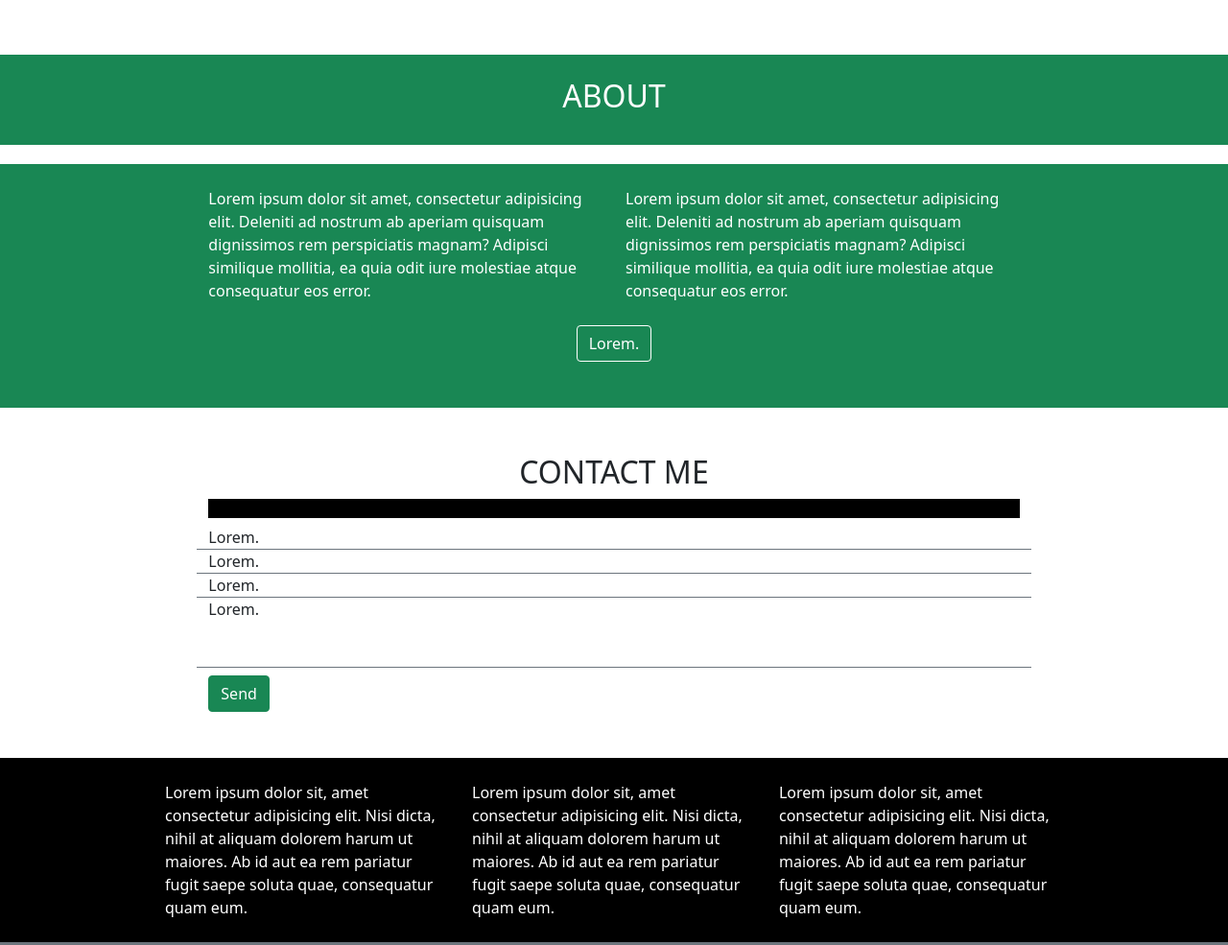
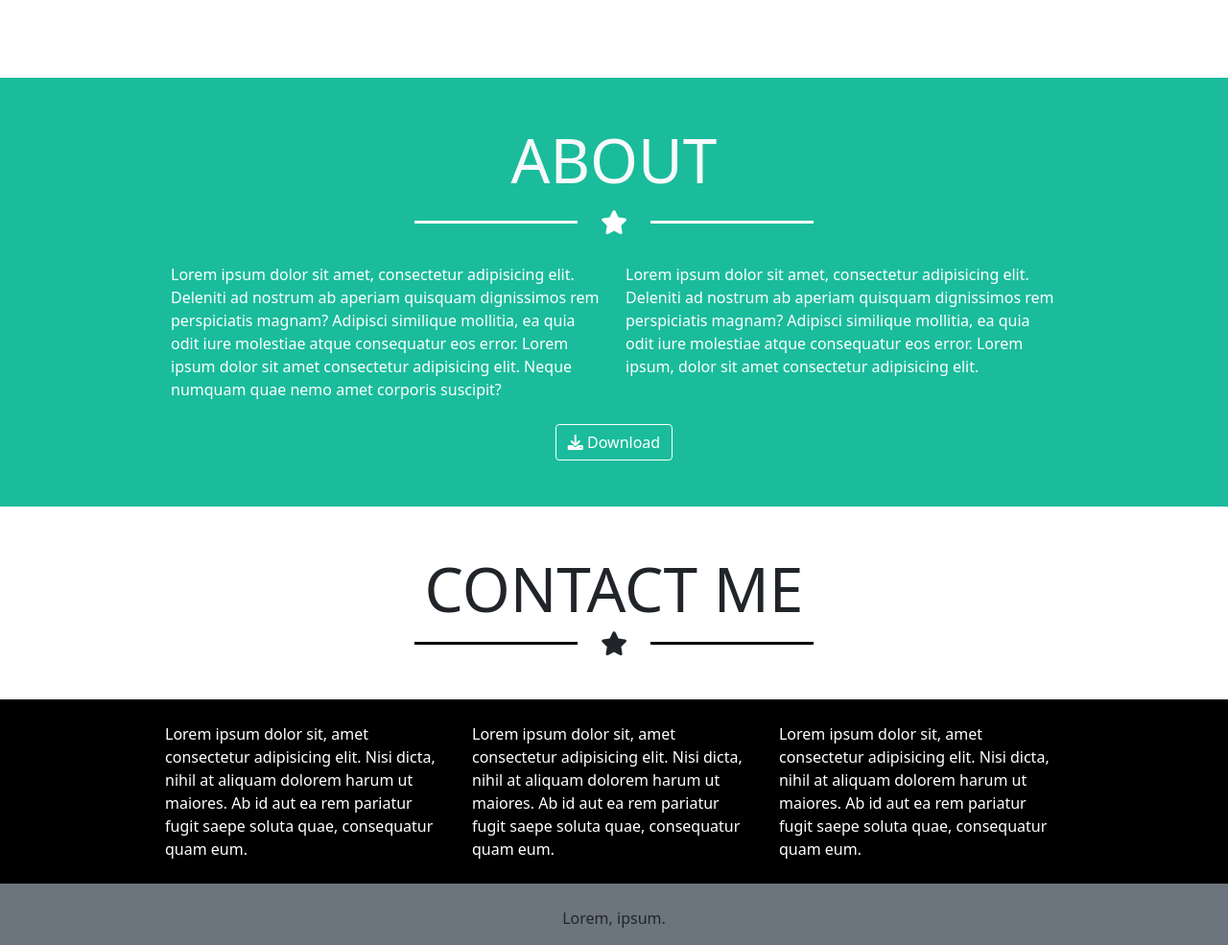
Before and after one commit to DomenicoGalileo88/html-css-bootstrap-freelancer, a plain HTML site: page index.html in a window 1280 px wide. Shown: the part 1320-2305 px from the top of the page at 96% size. Drawn offline with nearby package versions, Linux system fonts and the light colour scheme.

Commit message:
Add section about

```diff
--- a/assets/css/style.css
+++ b/assets/css/style.css
@@ -57,6 +57,11 @@
   margin-top: 4rem;
 }
 
+.px_6{
+  padding-left: 6rem;
+  padding-right: 6rem;
+}
+
 .debug .card_img {
   width: 100%;
   aspect-ratio: 1.5 / 1;
--- a/index.html
+++ b/index.html
@@ -94,57 +94,46 @@
 
 
 
-    <div class="about bg-success mt_4">
-      <div class="row gy-4 justify-content-center bg-success">
-        <div class="col-12 d-flex justify-content-center text-white">
-          <h2 class="text-uppercase">About</h2>
+    <section class="about bg_free_primary py-5 mt_4">
+      <div class="container d-flex flex-column align-items-center">
+        <h2 class="text-light text-uppercase display-3 fw-normal">about</h2>
+        <div class="star mt-2 d-flex align-items-center justify-content-center text-white">
+          <span class="line m-4 d-inline-block bg-white"></span>
+          <span class="star_icon"><i class="fa-solid fa-star "></i></span>
+          <span class="line m-4 d-inline-block bg-white"></span>
         </div>
-        <div class="col-12 d-flex justify-content-center">
-          <div class="star bg-white"></div>
-        </div>
-        <div class="col-12 col-md-4 text-white">
+
+        <div class="row row-cols-1 row-cols-md-2 mt-2 px_6 gy-4 justify-content-center text-white">
+          <div class="col">
             Lorem ipsum dolor sit amet, consectetur adipisicing elit. Deleniti
             ad nostrum ab aperiam quisquam dignissimos rem perspiciatis
             magnam? Adipisci similique mollitia, ea quia odit iure molestiae
-          atque consequatur eos error.
+            atque consequatur eos error. Lorem ipsum dolor sit amet consectetur adipisicing elit. Neque numquam quae nemo amet corporis suscipit?
           </div>
-        <div class="col-12 col-md-4 text-white">
+          <div class="col">
             Lorem ipsum dolor sit amet, consectetur adipisicing elit. Deleniti
             ad nostrum ab aperiam quisquam dignissimos rem perspiciatis
             magnam? Adipisci similique mollitia, ea quia odit iure molestiae
-          atque consequatur eos error.
-        </div>
-        <div class="col-12 d-flex justify-content-center mb-5">
-          <div class="btn text-white border-white">Lorem.</div>
+            atque consequatur eos error. Lorem ipsum, dolor sit amet consectetur adipisicing elit.
           </div>
         </div>
+        <div class="btn text-white border-white mt-4">
+          <i class="fa-solid fa-download"></i>
+         <span>Download</span>
+        </div>
+      </div>
+    </section>
+
+    <section class="contact d-flex flex-column align-items-center my-5">
+      <h2 class="text-uppercase display-3 fw-normal ">contact me</h2>
+      <div class="star d-flex align-items-center justify-content-center">
+        <span class="line m-4 d-inline-block bg-black"></span>
+        <span class="star_icon"><i class="fa-solid fa-star "></i></span>
+        <span class="line m-4 d-inline-block bg-black"></span>
       </div>
 
-    <div class="contact">
-      <div class="row justify-content-center">
-        <div class="col-12 col-md-8 d-flex justify-content-center mt-5">
-          <h2 class="text-uppercase">contact me</h2>
-        </div>
-        <div class="col-12 col-md-8 d-flex justify-content-center">
-          <div class="star bg-black"></div>
-        </div>
 
-        <div class="col-12 col-md-8 mt-2 border-bottom border-secondary">
-          Lorem.
-        </div>
-        <div class="col-12 col-md-8 border-bottom border-secondary">
-          Lorem.
-        </div>
-        <div class="col-12 col-md-8 border-bottom border-secondary">
-          Lorem.
-        </div>
-        <div class="col-12 col-md-8">Lorem.</div>
-
-        <div class="col-12 col-md-8 my-5 pt-2 border-top border-secondary">
-          <button type="button" class="btn btn-success">Send</button>
-        </div>
-      </div>
-    </div>
+    </section>
   </main>
   <!-- /#site_main -->
 
```
Lines whose indentation alone changed are shown as unchanged.
